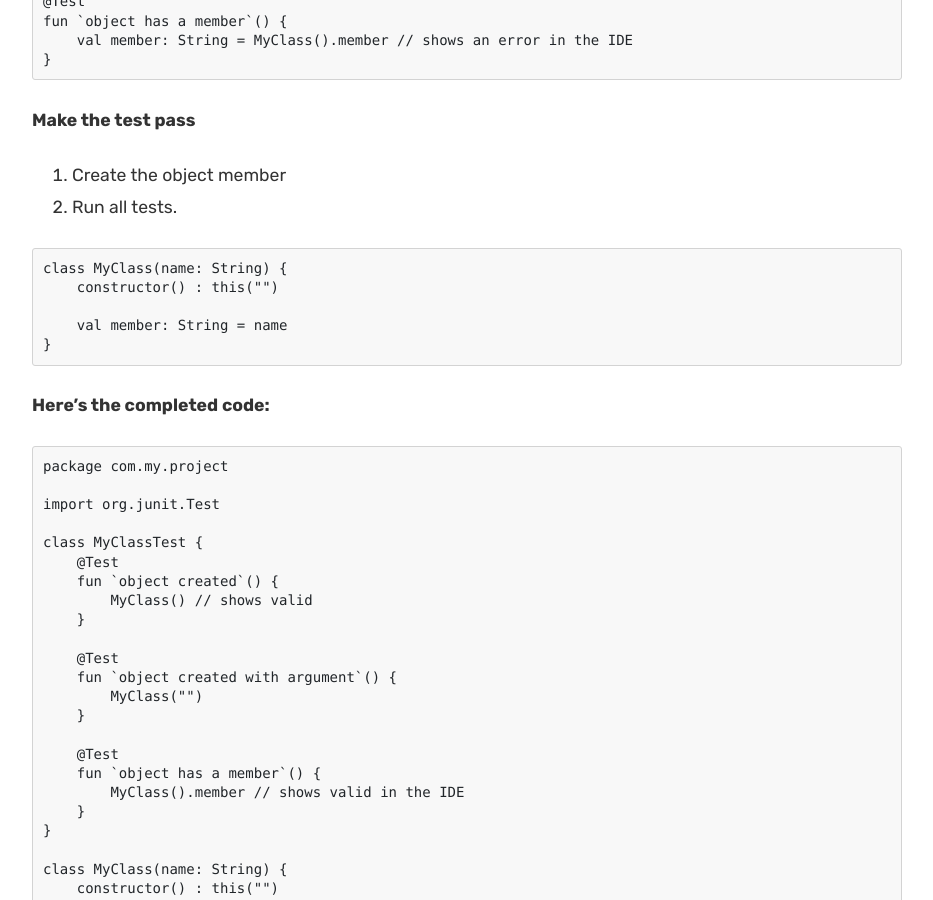
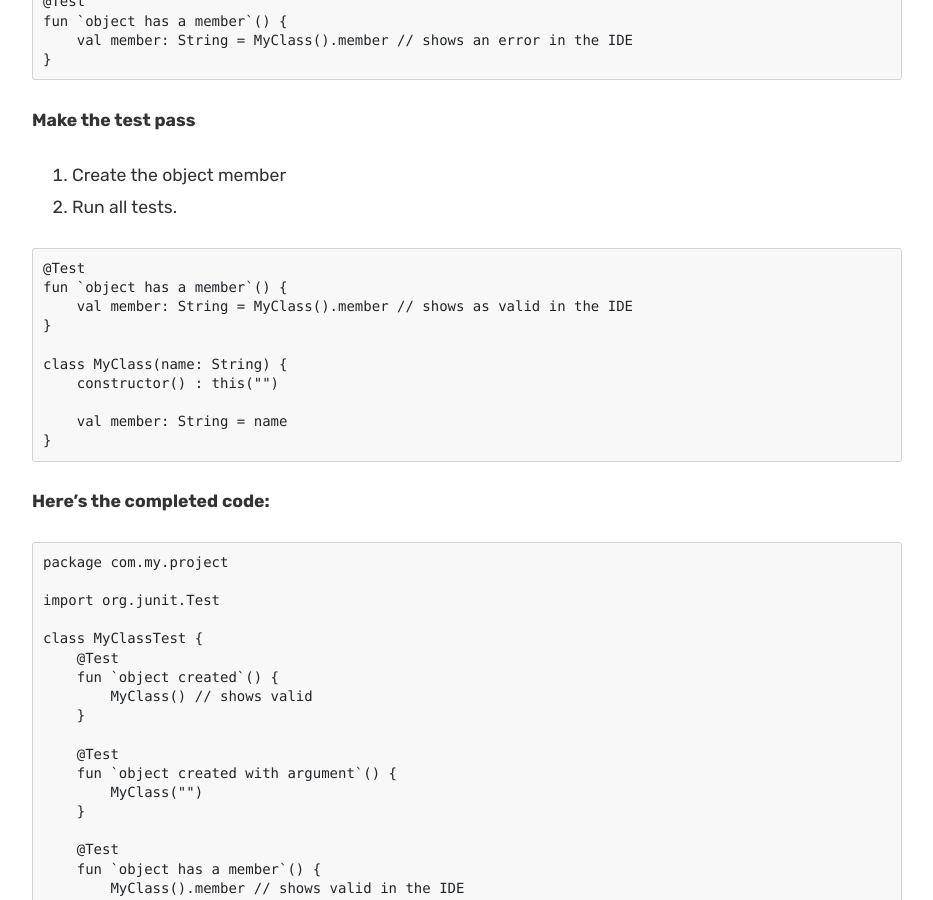
Before and after one commit to alwarren/alwarren.github.io, a Jekyll site: the page built from _posts/2019-04-06-software-testing-tdd.md, in a window 1280 px wide and 900 px high, scrolled down 3885 px. Shown: the whole window, without its empty margins (83-1016 px from the left). Built offline with Jekyll 4.4.1, drawn with Linux system fonts in a browser that asks for light colours; comment, search, counter and statistics services are not loaded.

Commit message:
Update 2019-04-06-software-testing-tdd.md
A few typos and formatting

````diff
--- a/_posts/2019-04-06-software-testing-tdd.md
+++ b/_posts/2019-04-06-software-testing-tdd.md
@@ -143,6 +143,11 @@ fun `object has a member`() {
 2. Run all tests.
 
 ```
+@Test
+fun `object has a member`() {
+    val member: String = MyClass().member // shows as valid in the IDE
+}
+
 class MyClass(name: String) {
     constructor() : this("")
 
@@ -152,7 +157,7 @@ class MyClass(name: String) {
 
 **Here's the completed code:**
 
-```
+```text
 package com.my.project
 
 import org.junit.Test
````
